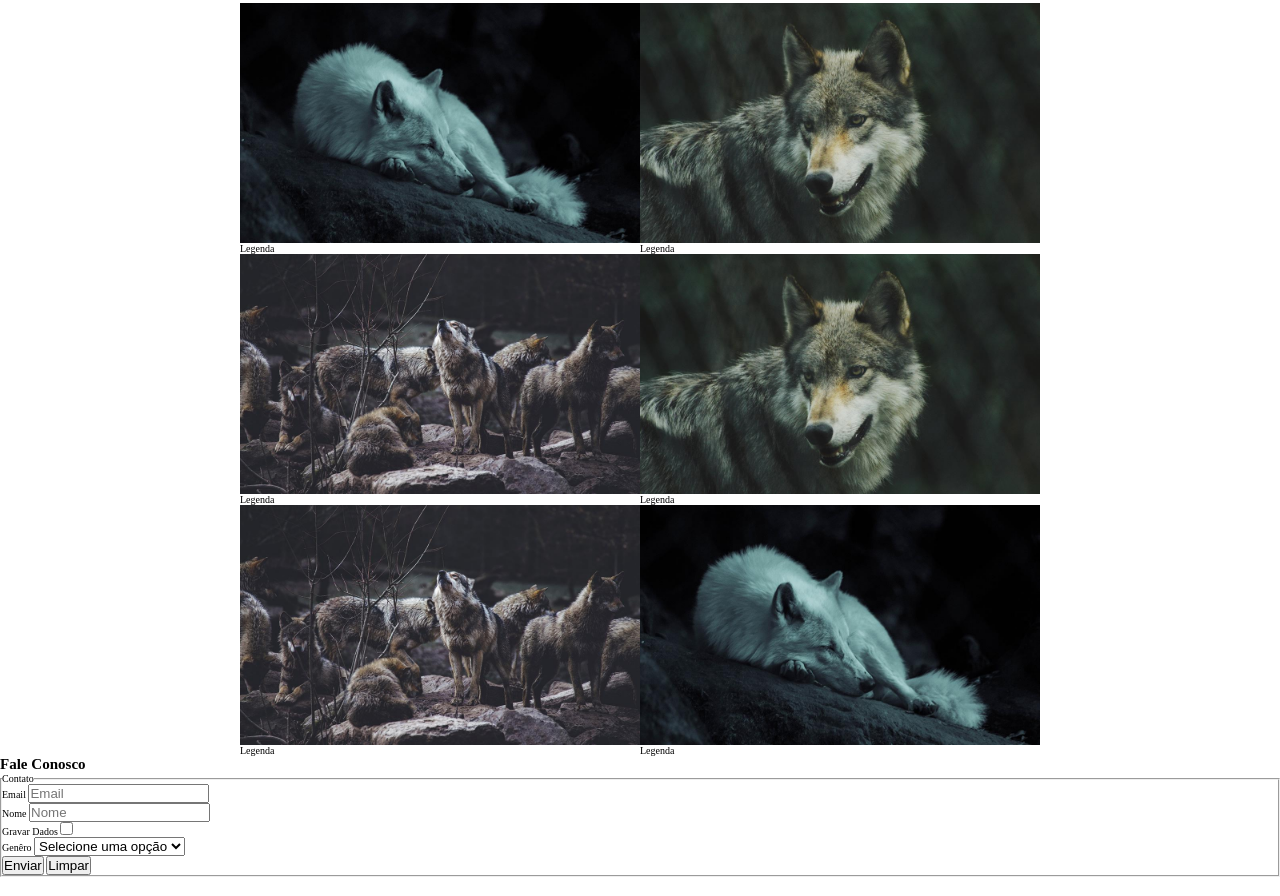
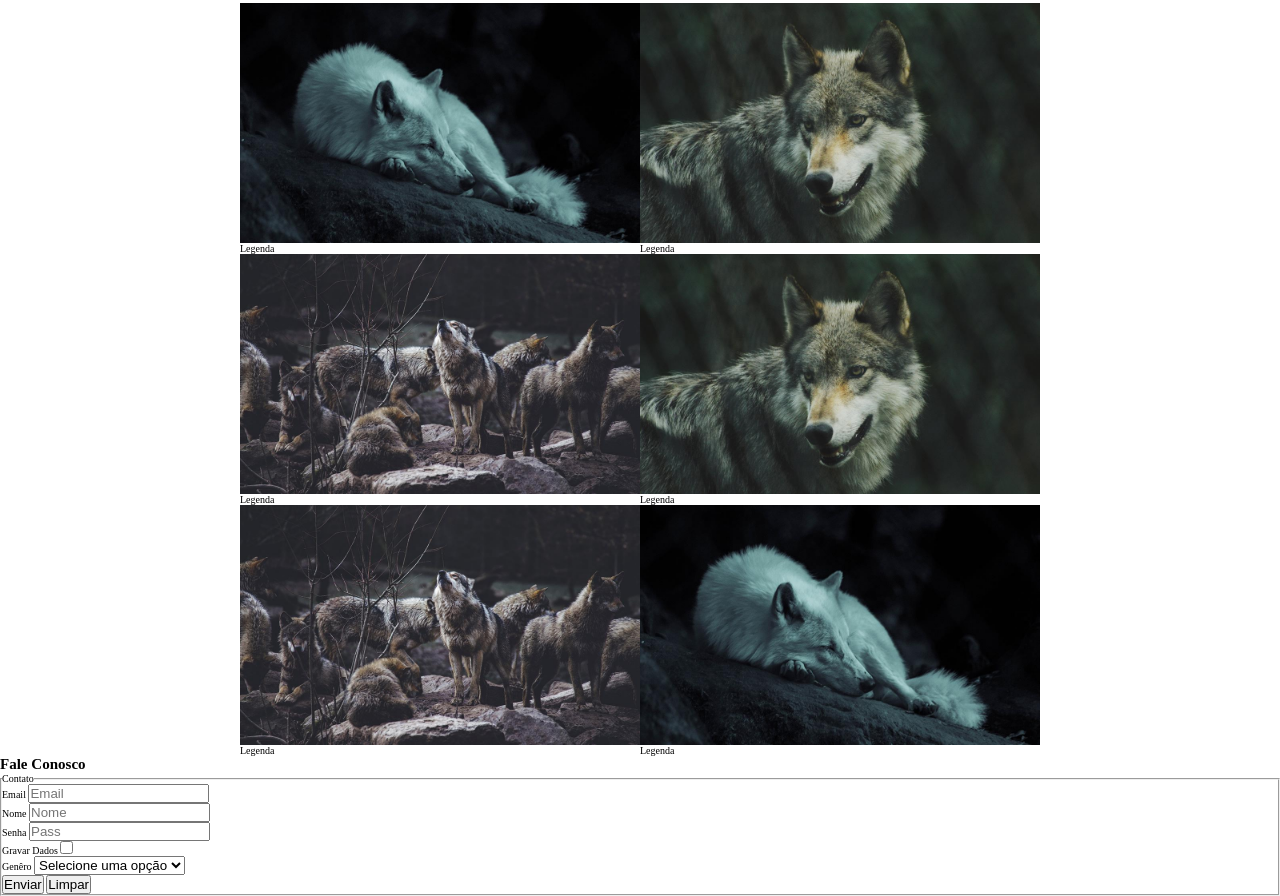
Before and after one commit to 1TDSPF/rm99364, a plain HTML site: page index.html in a window 1280 px wide. Shown: the part 544-1440 px from the top of the page. Drawn offline with Linux system fonts and the light colour scheme.

Commit message:
utilizando patterns com regExpx no Form.

```diff
--- a/index.html
+++ b/index.html
@@ -62,12 +62,16 @@
                 <legend>Contato</legend>
                 <div>
                     <label for="idEmail">Email</label>
-                    <input type="text" name="txtEmail" id="idEmail" placeholder="Email">
+                    <input type="text" name="txtEmail" id="idEmail" placeholder="Email" pattern="[a-Za-z]{6}">
                 </div>
                 <div>
                     <label for="idNm">Nome</label>
                     <input type="text" name="txtNm" id="idNm" placeholder="Nome">
                 </div>
+                    <label for="idPass">Senha</label>
+                    <input type="password" name="txtPass" placeholder="Pass"
+                        pattern="(?=.*\d)(?=.*[a-z])(?=.*[A-Z].){8,}"
+                        title="Precisa conter no mínimo um número e 8 caractéres e um maíusculo e um em minusculo.">
                 <div>
                     <label for="idGrava">Gravar Dados</label>
                     <input type="checkbox" name="chbGrava" id="idGrava" value="gravar">
```
